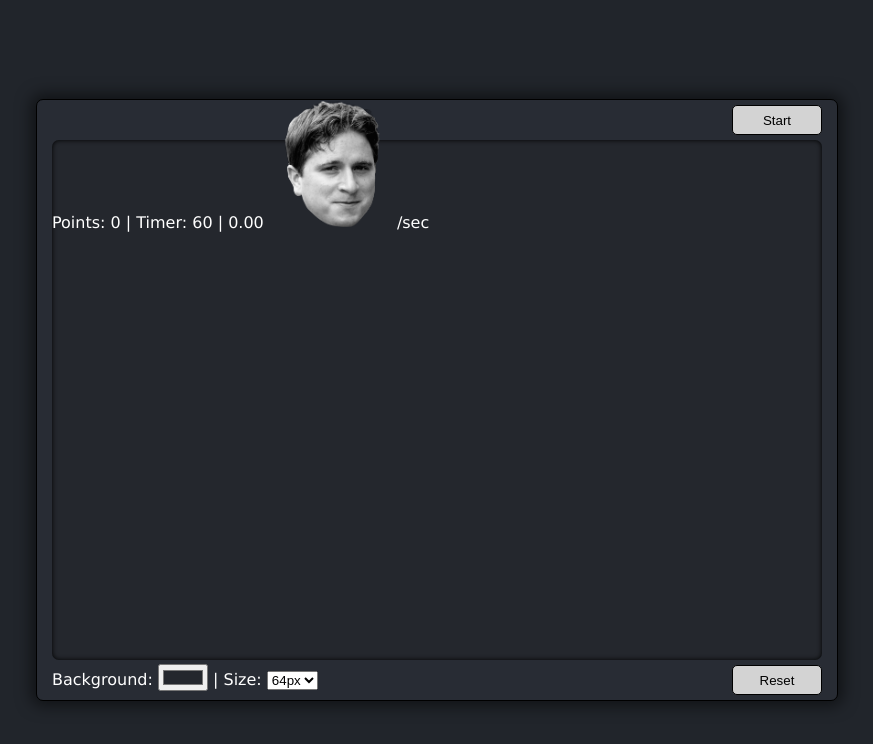
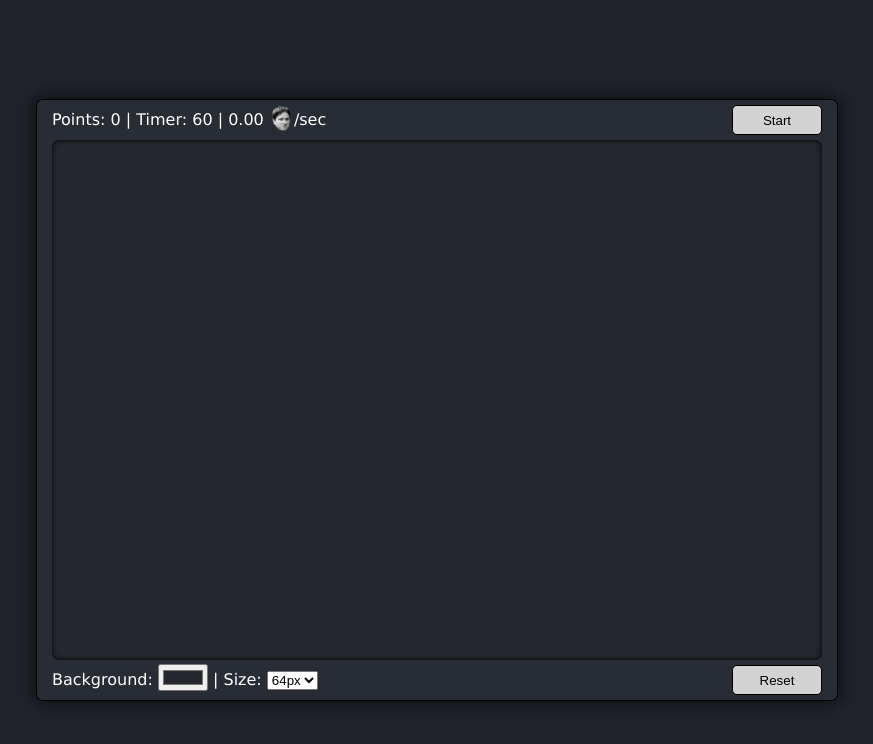
Before and after one commit to kiralybence/kappa-clicker, a plain HTML site: page index.html in a window 1280 px wide. Shown: the whole page, without its empty margins (203-1076 px from the left). Drawn offline with Linux system fonts and the light colour scheme.

Commit message:
Fixed the Kappa icon

```diff
--- a/css/style.css
+++ b/css/style.css
@@ -44,6 +44,12 @@ body {
 	padding-right: 15px;
 }
 
+#smallKappaIcon {
+	vertical-align: middle;
+	height: 25px;
+	margin-bottom: 5px;
+}
+
 #ingame {
 	background-color: #24272d;
 	border-radius: 7px;
--- a/index.html
+++ b/index.html
@@ -13,7 +13,7 @@
 	<div id="container">
 		<div id="game" class="vertical-center">
 			<div id="scorebar">
-				Points: <span id="points">0</span> | Timer: <span id="timer">60</span> | <span id="hitsPerSec">0.00</span> <img src="img/kappa.png" id="hit">/sec
+				Points: <span id="points">0</span> | Timer: <span id="timer">60</span> | <span id="hitsPerSec">0.00</span> <img src="img/kappa.png" id="smallKappaIcon">/sec
 				<button id="startButton">Start</button>
 			</div>
 			<div id="ingame">
```
